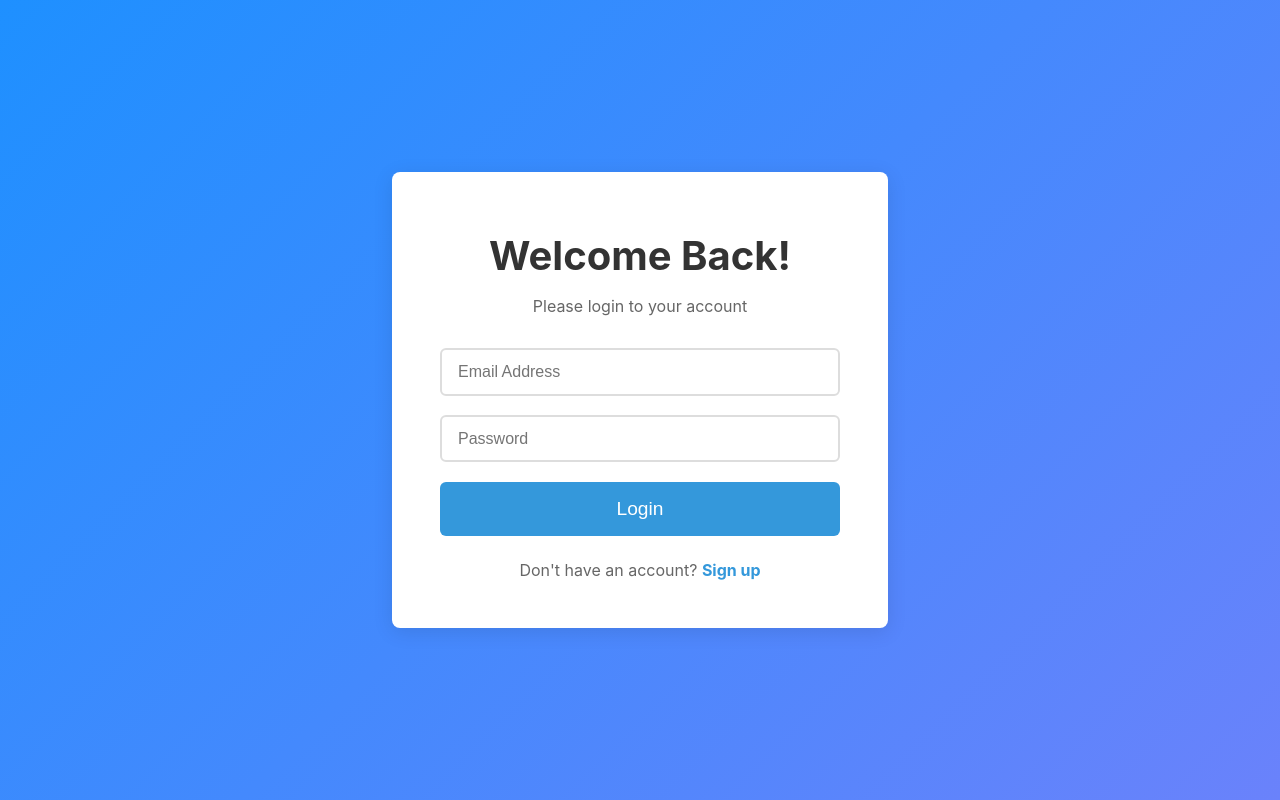
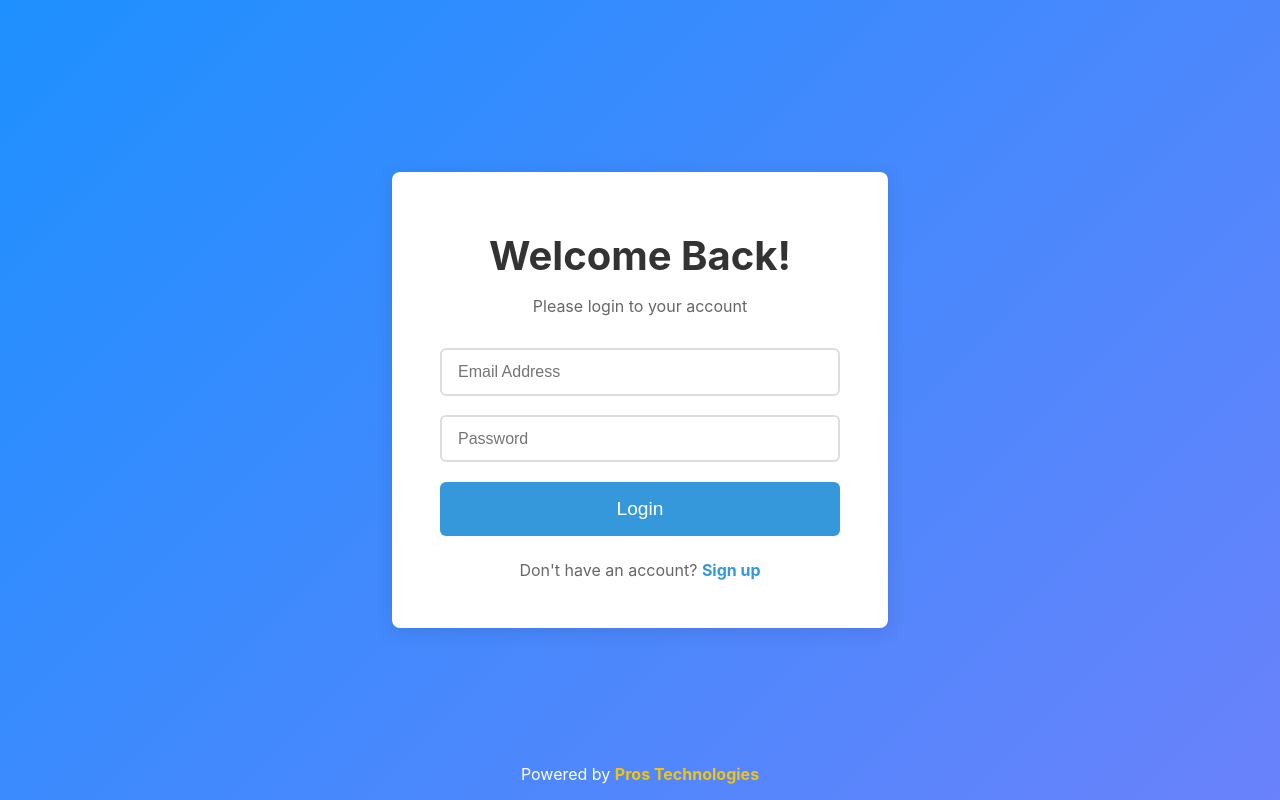
Before and after one commit to Prince-Affedzie/Loan-Managment-frontend, a React (Create React App) app: page / in a window 1280 px wide. Built offline with nearby package versions, Linux system fonts and the light colour scheme.

Commit message:
redefined

```diff
--- a/src/Pages/LoginPage.js
+++ b/src/Pages/LoginPage.js
@@ -21,7 +21,6 @@ const LoginPage = () => {
         credentials: 'include',
       });
       if(response.ok){
-
         navigate('/dashboard');
       } else {
         alert('Invalid Credentials');
@@ -53,6 +52,11 @@ const LoginPage = () => {
         </Form>
         <FooterText>Don't have an account? <a href="/sign-up">Sign up</a></FooterText>
       </LoginContainer>
+
+      {/* Powered by Pros Technologies */}
+      <Footer>
+        Powered by <span>Pros Technologies</span>
+      </Footer>
     </Wrapper>
   );
 };
@@ -60,10 +64,12 @@ const LoginPage = () => {
 // Styled Components
 const Wrapper = styled.div`
   display: flex;
+  flex-direction: column;
   justify-content: center;
   align-items: center;
   height: 100vh;
   background: linear-gradient(135deg, #1e90ff, #6a82fb);
+  position: relative;
 `;
 
 const LoginContainer = styled.div`
@@ -136,4 +142,18 @@ const FooterText = styled.p`
   }
 `;
 
+const Footer = styled.footer`
+  margin-top: 2rem;
+  color: #fff;
+  font-size: 1rem;
+  position: absolute;
+  bottom: 1rem;
+  text-align: center;
+
+  span {
+    font-weight: bold;
+    color: #f1c40f;
+  }
+`;
+
 export default LoginPage;
```
